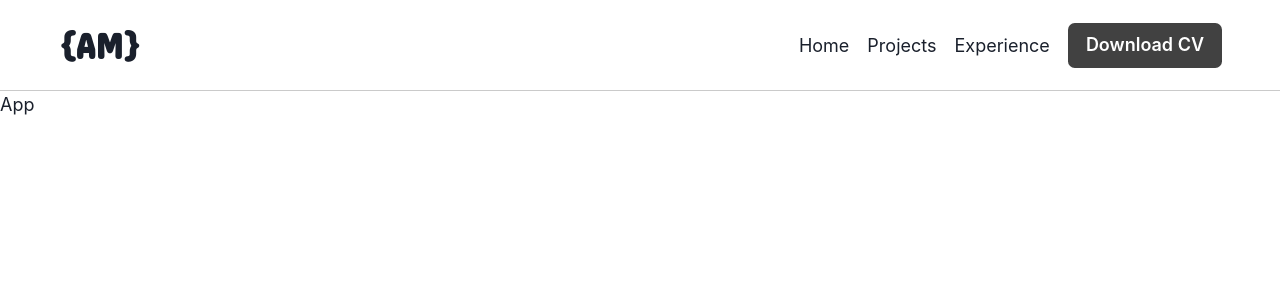
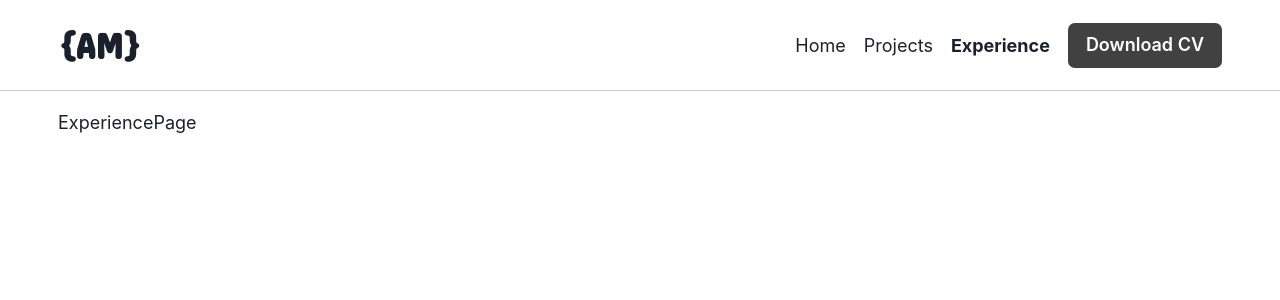
Before and after one commit to AlekseiMakonovitskii/portfolio, a React (Vite) app: page /experience in a window 1280 px wide. Shown: the top 300 px of the page. Built offline with nearby package versions, Linux system fonts and the light colour scheme.

Commit message:
add pages with router

```diff
--- a/package.json
+++ b/package.json
@@ -17,6 +17,7 @@
     "react": "^18.3.1",
     "react-dom": "^18.3.1",
     "react-icons": "^5.3.0",
+    "react-router-dom": "^6.26.2",
     "sass": "^1.77.8"
   },
   "devDependencies": {
--- a/src/App.tsx
+++ b/src/App.tsx
@@ -1,12 +1,13 @@
 import React from 'react'
 import Header from './components/Header'
 import { ChakraProvider } from '@chakra-ui/react'
+import AppRoutes from './AppRoutes'
 
 function App() {
   return (
     <ChakraProvider>
       <Header />
-      App
+      <AppRoutes />
     </ChakraProvider>
   )
 }
--- /dev/null
+++ b/src/AppRoutes/config.tsx
@@ -0,0 +1,21 @@
+import HomePage from "../pages/HomePage";
+import ProjectsPage from "../pages/ProjectsPage";
+import ExperiencePage from "../pages/ExperiencePage";
+
+const routesConfig = [
+  {
+    path: '/',
+    component: HomePage,
+    exact: true,
+  },
+  {
+    path: '/projects',
+    component: ProjectsPage,
+  },
+  {
+    path: '/experience',
+    component: ExperiencePage,
+  }
+];
+
+export default routesConfig;
--- /dev/null
+++ b/src/AppRoutes/index.tsx
@@ -0,0 +1,19 @@
+import React from 'react'
+import { Route, Routes } from 'react-router-dom';
+import routesConfig from './config'
+
+function AppRoutes() {
+  return (
+    <Routes>
+      {routesConfig.map((route, index) => (
+        <Route
+          key={index}
+          path={route.path}
+          element={<route.component />}
+        />
+      ))}
+    </Routes>
+  )
+}
+
+export default React.memo(AppRoutes);
--- a/src/components/Header/Header.module.scss
+++ b/src/components/Header/Header.module.scss
@@ -38,6 +38,10 @@
     }
     a:hover {
       opacity: $opacity-value;
+    }
+
+    &_active_link {
+      font-weight: bold;
     }
   };
 }
--- a/src/components/Header/index.tsx
+++ b/src/components/Header/index.tsx
@@ -1,27 +1,40 @@
 import { Button, ButtonDark, Container } from '../../coreComponents';
-import React, { useState } from 'react'
+import React, { useMemo, useState } from 'react'
 import style from './Header.module.scss';
 import { FaBars } from "react-icons/fa6";
 import { AiOutlineClose } from "react-icons/ai";
+import { Link, useLocation } from 'react-router-dom';
 
 function Header() {
   const [isOpen, setIsOpen] = useState(false);
+  const location = useLocation();
+  const navLinkStyles = useMemo(() => {
+    const styles = {
+      home: '',
+      projects: '',
+      experience: '',
+    };
+    const { pathname } = location;
+    if (pathname === '/') styles.home = style.nav_active_link;
+    if (pathname === '/projects') styles.projects = style.nav_active_link;
+    if (pathname === '/experience') styles.experience = style.nav_active_link;
+
+    return styles;
+  }, [location]);
 
   return (
     <header className={style.header}>
       <Container>
         <div className={style.header_content}>
-          <div className={style.logo}>
-            {'{AM}'}
-          </div>
+          <Link to='/' className={style.logo}>{'{AM}'}</Link>
           <nav className={`${style.nav} ${isOpen ?style.nav_open : ''}`}>
             <div className={style.nav_header}>
               <Button className={style.nav_header_close_btn} variant='link' onClick={() => setIsOpen(false)}><AiOutlineClose size={30}/></Button>
             </div>
             <div className={style.nav_content}>
-              <a href="">Home</a>
-              <a href="">Projects</a>
-              <a href="">Experience</a>
+              <Link to='/' className={navLinkStyles.home}>Home</Link>
+              <Link to='/projects' className={navLinkStyles.projects}>Projects</Link>
+              <Link to='/experience' className={navLinkStyles.experience}>Experience</Link>
               <ButtonDark>Download CV</ButtonDark>
             </div>
           </nav>
--- /dev/null
+++ b/src/components/Page/Page.module.scss
@@ -0,0 +1,3 @@
+.page {
+  padding: 1rem 0;
+}
--- /dev/null
+++ b/src/components/Page/index.tsx
@@ -0,0 +1,15 @@
+import React from 'react'
+import style from './Page.module.scss'
+
+interface PageProps {
+  children: React.ReactNode
+}
+
+function Page(props: PageProps) {
+  const { children } = props;
+  return (
+    <div className={style.page}>{children}</div>
+  )
+}
+
+export default React.memo(Page);
--- a/src/main.tsx
+++ b/src/main.tsx
@@ -1,10 +1,13 @@
 import { StrictMode } from 'react'
 import { createRoot } from 'react-dom/client'
 import App from './App.tsx'
+import { BrowserRouter as Router } from 'react-router-dom';
 import './styles/index.scss'
 
 createRoot(document.getElementById('root')!).render(
   <StrictMode>
-    <App />
+    <Router>
+      <App />
+    </Router>
   </StrictMode>,
 )
--- /dev/null
+++ b/src/pages/ExperiencePage.tsx
@@ -0,0 +1,13 @@
+import React from 'react'
+import Page from '../components/Page'
+import { Container } from '../coreComponents'
+
+function ExperiencePage() {
+  return (
+    <Page>
+      <Container>ExperiencePage</Container>
+    </Page>
+  )
+}
+
+export default React.memo(ExperiencePage);
--- /dev/null
+++ b/src/pages/HomePage.tsx
@@ -0,0 +1,13 @@
+import React from 'react'
+import { Container } from '../coreComponents'
+import Page from '../components/Page'
+
+function HomePage() {
+  return (
+    <Page>
+      <Container>HomePage</Container>
+    </Page>
+  )
+}
+
+export default React.memo(HomePage);
--- /dev/null
+++ b/src/pages/ProjectsPage.tsx
@@ -0,0 +1,13 @@
+import React from 'react'
+import Page from '../components/Page'
+import { Container } from '../coreComponents'
+
+function ProjectsPage() {
+  return (
+    <Page>
+      <Container>ProjectsPage</Container>
+    </Page>
+  )
+}
+
+export default React.memo(ProjectsPage);
```
Also changed, not shown: 1 other file (tests, documents, lock files or other folders).
